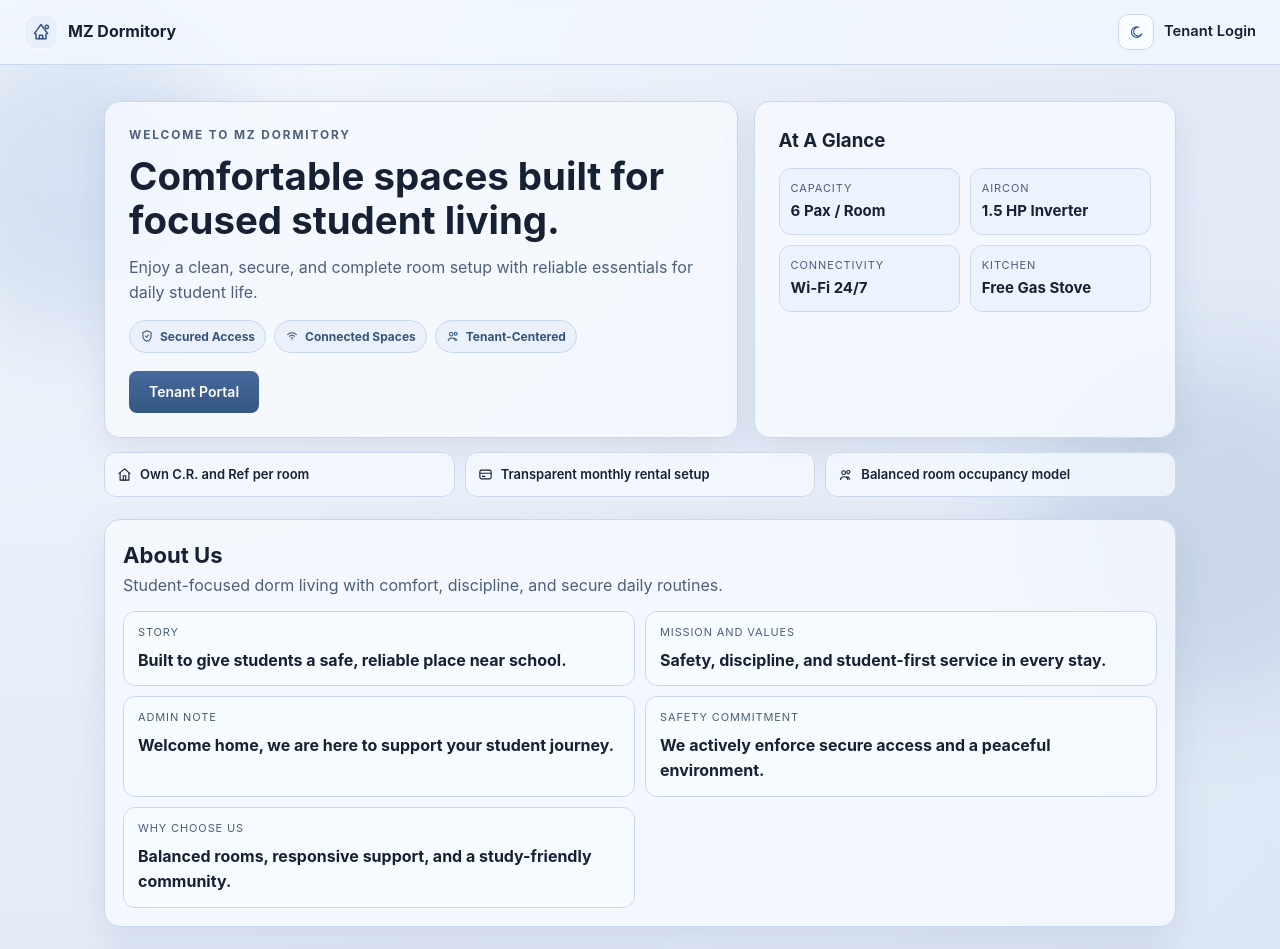
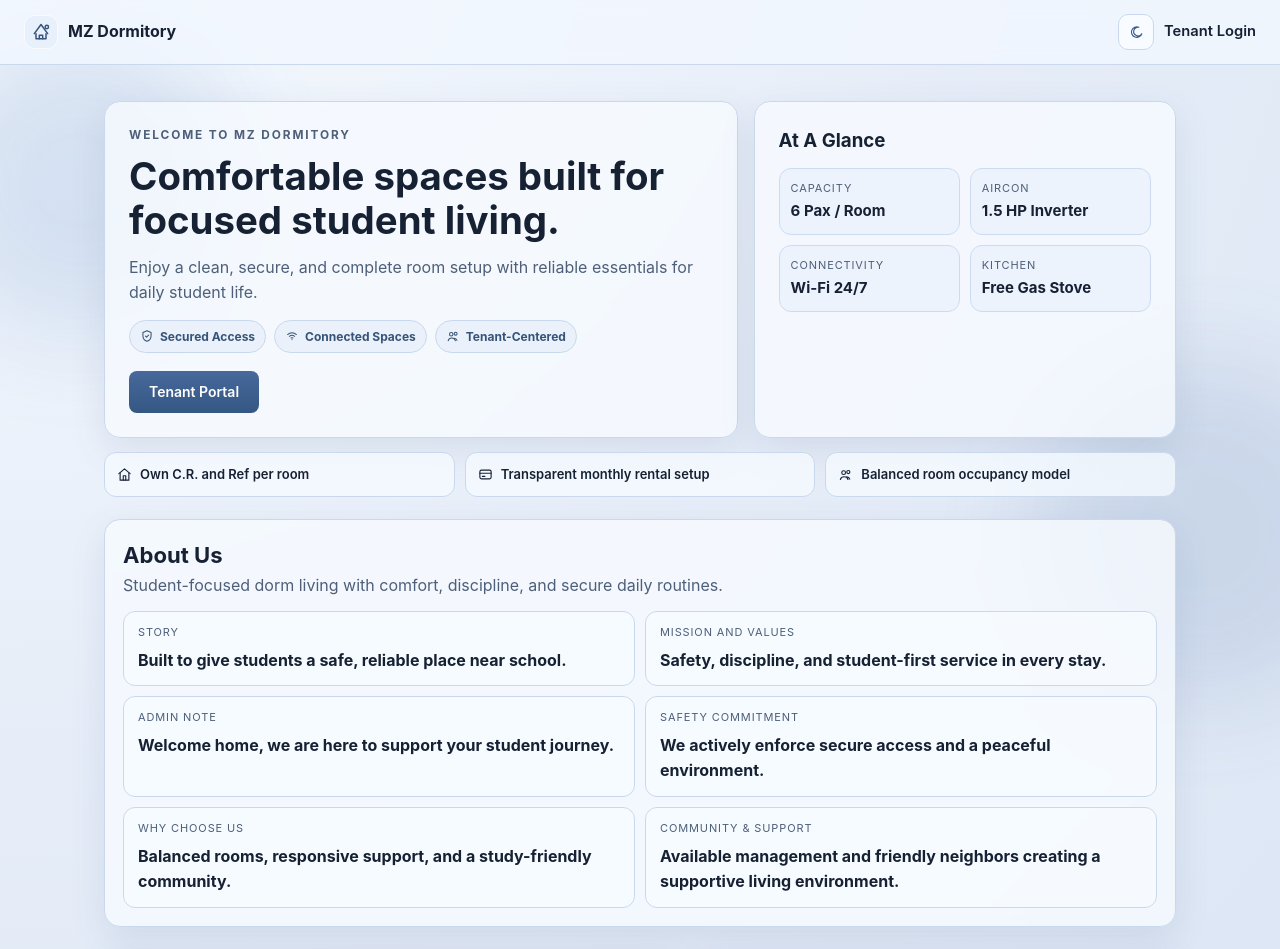
Before and after one commit to gracyy17/Dormitory-Management, a React (Vite) app: page / in a window 1280 px wide. Shown: the top 949 px of the page. Built offline with nearby package versions, Linux system fonts and the light colour scheme; no server answers.

Commit message:
added another info for about us

```diff
--- a/src/components/public/HomePage.jsx
+++ b/src/components/public/HomePage.jsx
@@ -120,6 +120,10 @@ function HomePage() {
               <p>Why Choose Us</p>
               <strong>Balanced rooms, responsive support, and a study-friendly community.</strong>
             </div>
+            <div className="essential-info">
+              <p>Community & Support</p>
+              <strong>Available management and friendly neighbors creating a supportive living environment.</strong>
+            </div>
           </div>
         </section>
 
```
